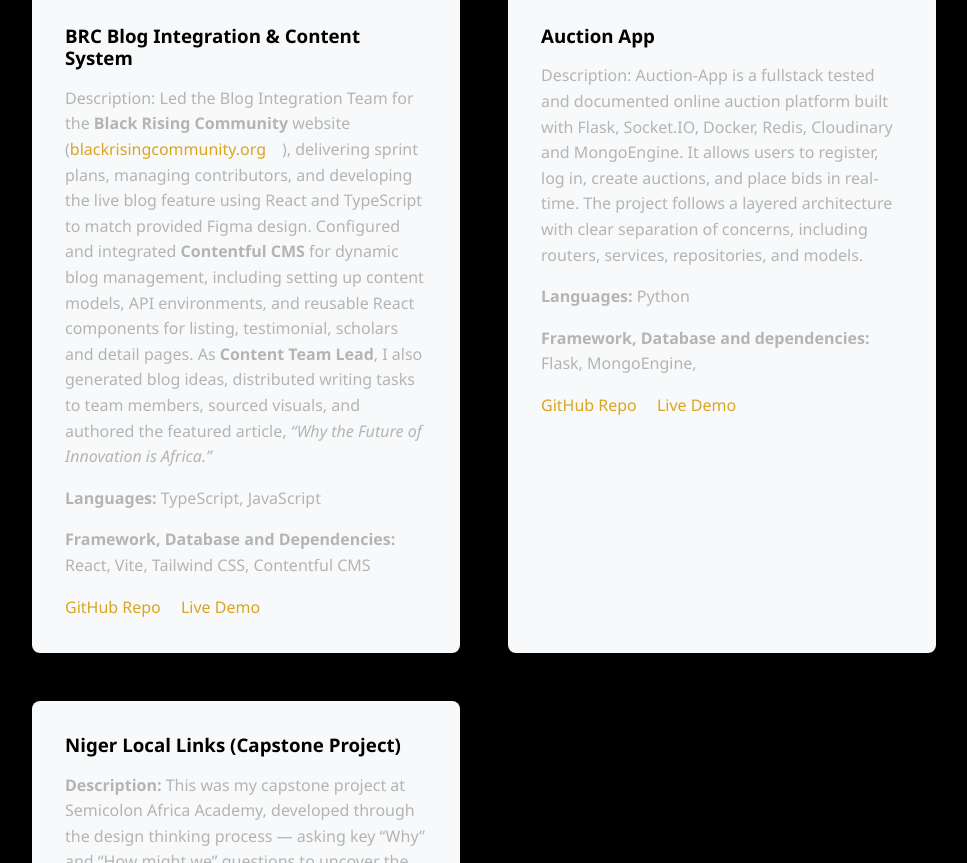
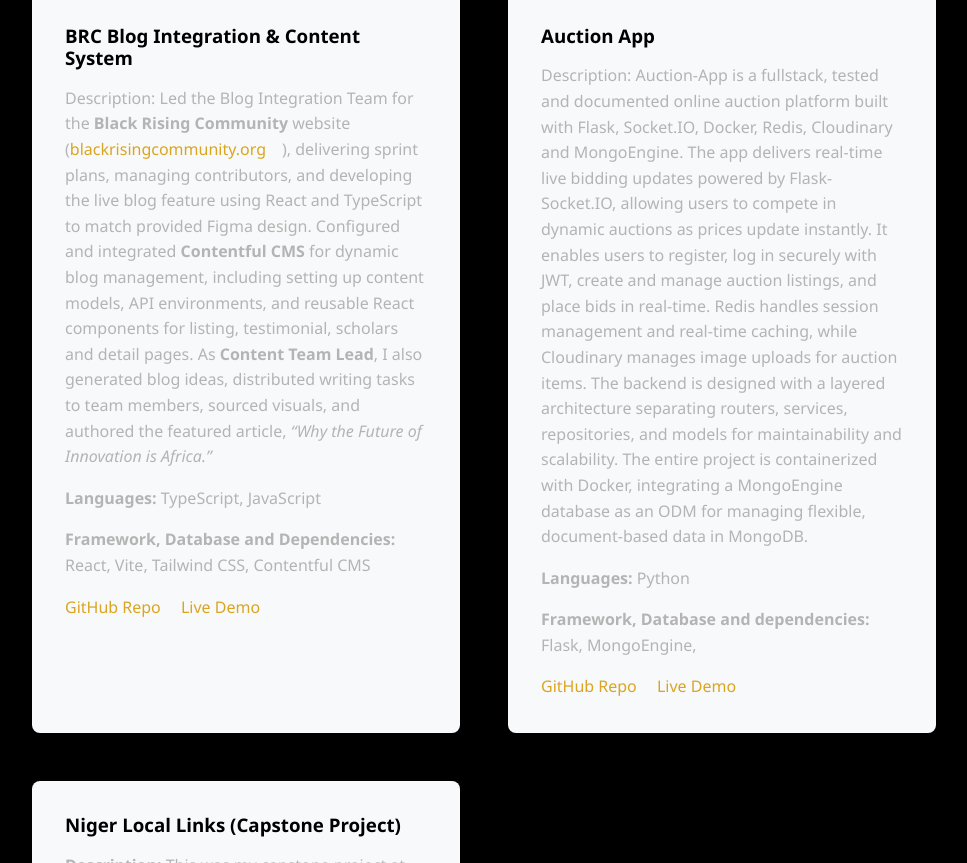
Before and after one commit to mercybabayemi/Portfolio, a website built with Vite: page index.html in a window 1280 px wide. Shown: the part 2840-3703 px from the top of the page, without its empty margins (156-1123 px from the left). Built offline with nearby package versions, Linux system fonts and the light colour scheme; some packages are replaced by stand-ins of ours; no server answers; files whose address does not match are found by name.

Commit message:
edited auction  section

```diff
--- a/index.html
+++ b/index.html
@@ -148,10 +148,11 @@
                 </div>
                 <div class="project-item">
                     <h3>Auction App</h3>
-                    <p>Description: Auction-App is a fullstack tested and documented online auction platform built with Flask, Socket.IO, Docker, Redis, Cloudinary and MongoEngine. It allows users to register, log in, create auctions, and place bids in real-time. The project follows a layered architecture with clear separation of concerns, including routers, services, repositories, and models.</p>
+                    <p>Description: Auction-App is a fullstack, tested and documented online auction platform built with Flask, Socket.IO, Docker, Redis, Cloudinary and MongoEngine. The app delivers real-time live bidding updates powered by Flask-Socket.IO, allowing users to compete in dynamic auctions as prices update instantly. It enables users to register, log in securely with JWT, create and manage auction listings, and
+                        place bids in real-time. Redis handles session management and real-time caching, while Cloudinary manages image uploads for auction items. The backend is designed with a layered architecture separating routers, services, repositories, and models for maintainability and scalability. The entire project is containerized with Docker, integrating a MongoEngine database as an ODM for managing flexible, document-based data in MongoDB.</p>
                     <p><strong>Languages:</strong> Python </p>
                     <p><strong>Framework, Database and dependencies:</strong> Flask, MongoEngine, </p>
-                    <a href="https://github.com/mercybabayemi/store_application" target="_blank">GitHub Repo</a>
+                    <a href="https://github.com/mercybabayemi/Auction-App" target="_blank">GitHub Repo</a>
                     <a href="https://auctionapp-rl4y.onrender.com" target="_blank">Live Demo</a>
                 </div>
                 <div class="project-item">
```
